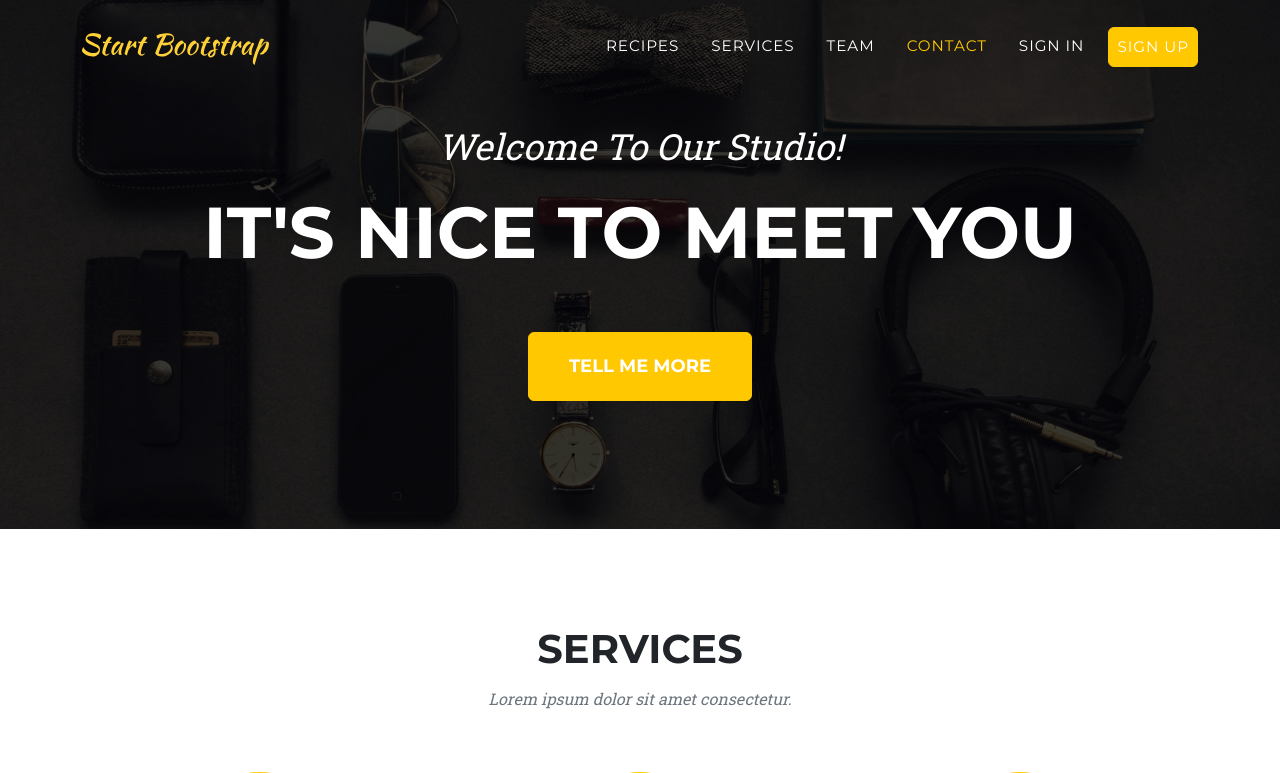
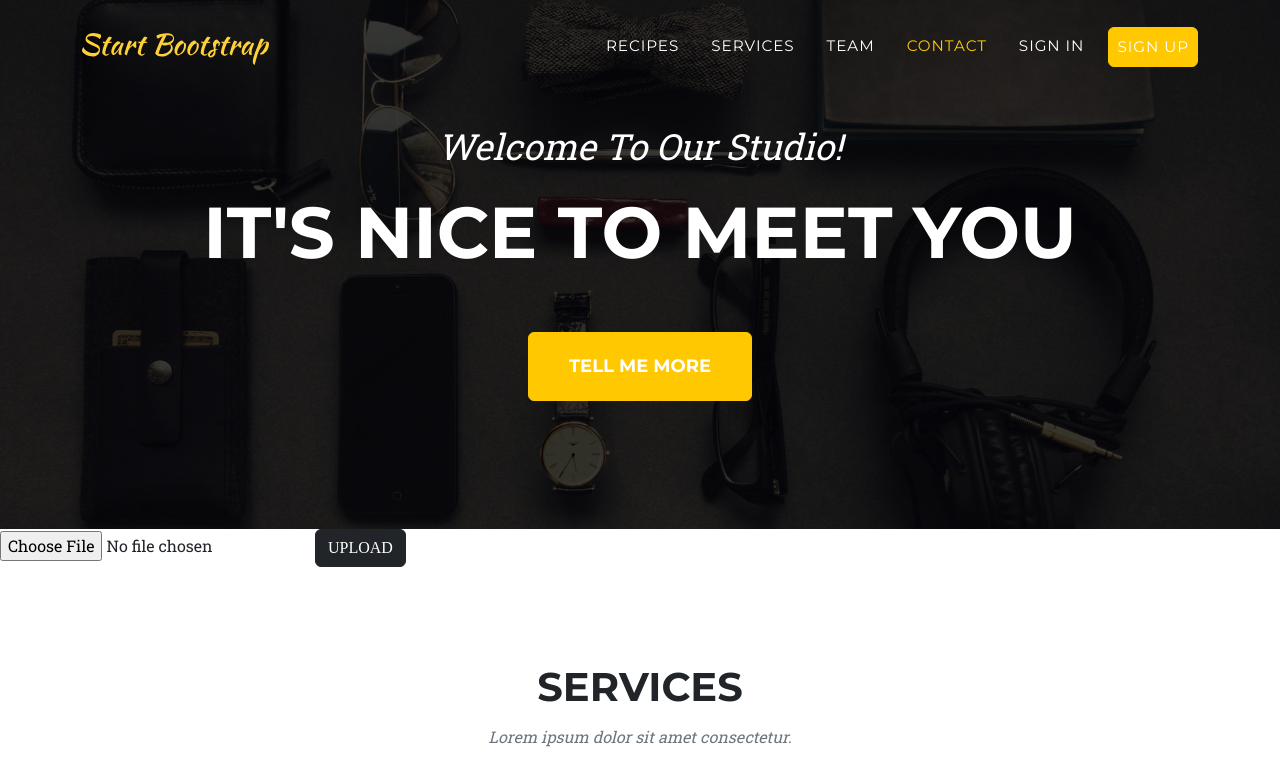
Before and after one commit to FranklinMar/AuctionProject, a Django app: template templates/main/home.html in a window 1280 px wide. Shown: the top 773 px of the page. Run offline with Django 4.2, Linux system fonts and the light colour scheme; the template is opened without the code that fills it: values that come from a table or form of the project are taken from there, others are empty; parts of the project's set-up code (start-up, migrations or seed data) failed here and were passed over; some libraries are stand-ins or nearby versions.

Commit message:
feat(form/up): Added upload form for testing.

```diff
--- a/templates/main/home.html
+++ b/templates/main/home.html
@@ -10,6 +10,11 @@
         <a class="btn btn-primary btn-xl text-uppercase" href="#services">Tell Me More</a>
     </div>
 </header>
+<form id="form" class="image" enctype="multipart/form-data" method="POST" action="{{ request.path }}">
+    {% csrf_token %}
+    {{ form.file }}
+  <button type="submit" id="submit" class="btn btn-dark"><span>UPLOAD</span></button>
+</form>
 <!-- Services-->
 <section class="page-section" id="services">
     <div class="container">
```
